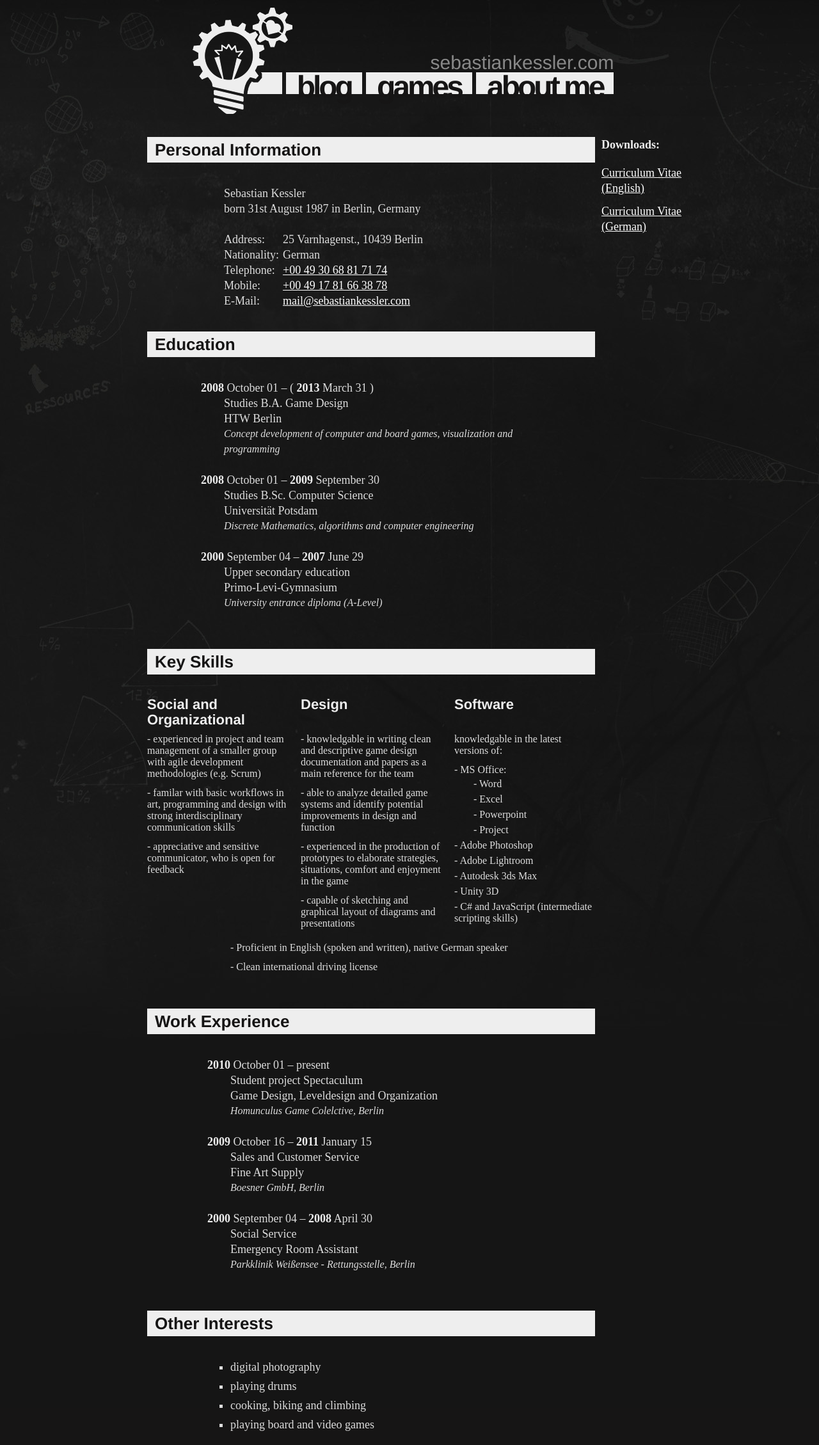
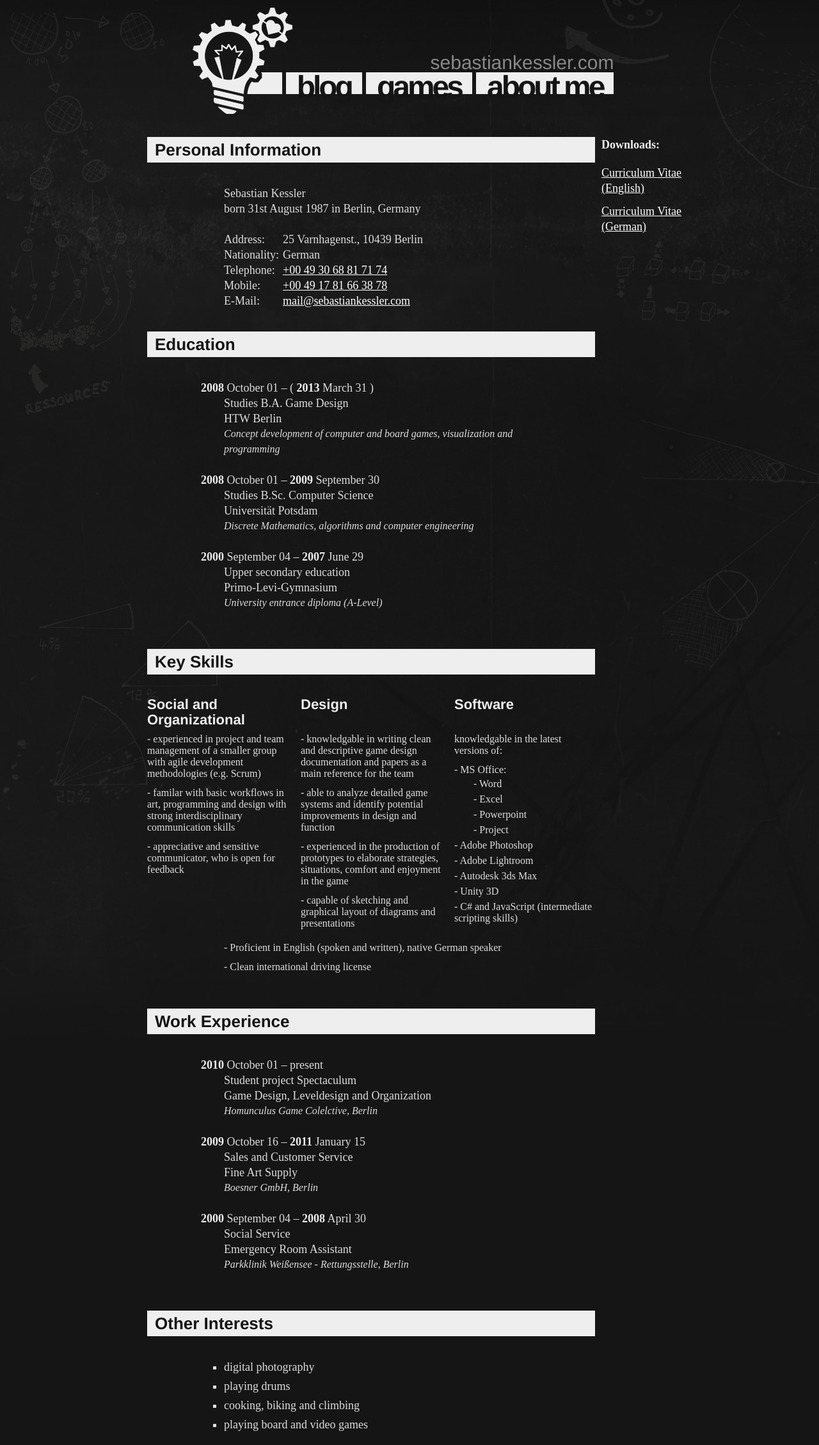
Before and after one commit to zapp/zapp.github.com, a Jekyll site: the page built from _posts/2011-10-13-documents.html, in a window 1280 px wide. Shown: the whole page at 64% size. Built offline with Jekyll 4.4.1, drawn with Linux system fonts in a browser that asks for light colours; nearby versions of some CDN libraries.

Commit message:
Minor fixes

```diff
--- a/_posts/2011-10-13-documents.html
+++ b/_posts/2011-10-13-documents.html
@@ -185,7 +185,7 @@
     </ul>
   </section>
 
-  <section name="Other" class="eight columns offset-by-three skills other">
+  <section name="Other" class="nine columns offset-by-three skills other alpha">
     <ul>
       <li>
         Proficient in English (spoken and written),
@@ -194,14 +194,14 @@
       <li>
         Clean international driving license
       </li>
-    <ul>
+    </ul>
   </section>
 
-  <header class="twelve columns offset-by-one">
+  <header class="twelve columns offset-by-one alpha">
     <h2>Work Experience</h2>
   </header>
 
-  <section class="nine columns container offset-by-three">
+  <section class="nine columns offset-by-three alpha">
     <ul>
       <li>
         <p>
@@ -252,11 +252,11 @@
     </ul>
   </section>
 
-  <header class="twelve columns offset-by-one alpha omega">
+  <header class="twelve columns offset-by-one alpha">
     <h2>Other Interests</h2>
   </header>
 
-  <section class="ten columns container offset-by-three interests">
+  <section class="ten columns offset-by-three interests alpha">
     <ul>
       <li>digital photography</li>
       <li>playing drums</li>
@@ -281,6 +281,6 @@
           Curriculum Vitae (German)
         </a>
       </li>
-    <ul>
+    </ul>
   </p>
 </div>
--- a/stylesheets/custom.css
+++ b/stylesheets/custom.css
@@ -26,6 +26,10 @@
   .desktop.only {
     display: block;
   }
+}
+
+.ie .desktop.only {
+  display: block;
 }
 
 /* Fonts etc. */
@@ -265,7 +269,7 @@
 }
 
 /* Tiles */
-.tile {
+.tile, .tile:visited {
   display: block;
 
   padding: 0 0 16px 0;
```
